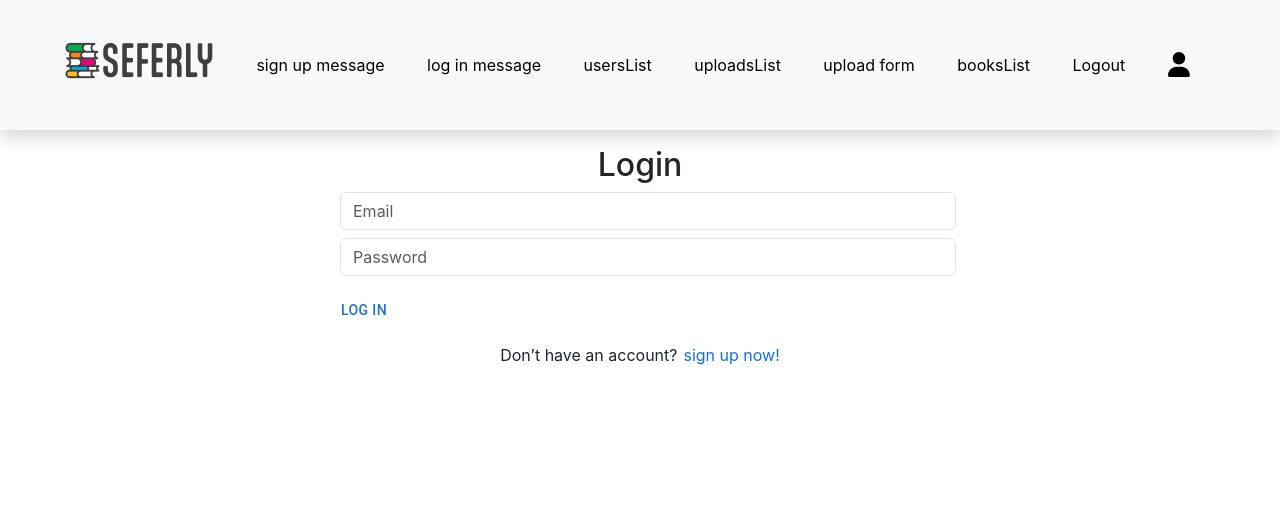
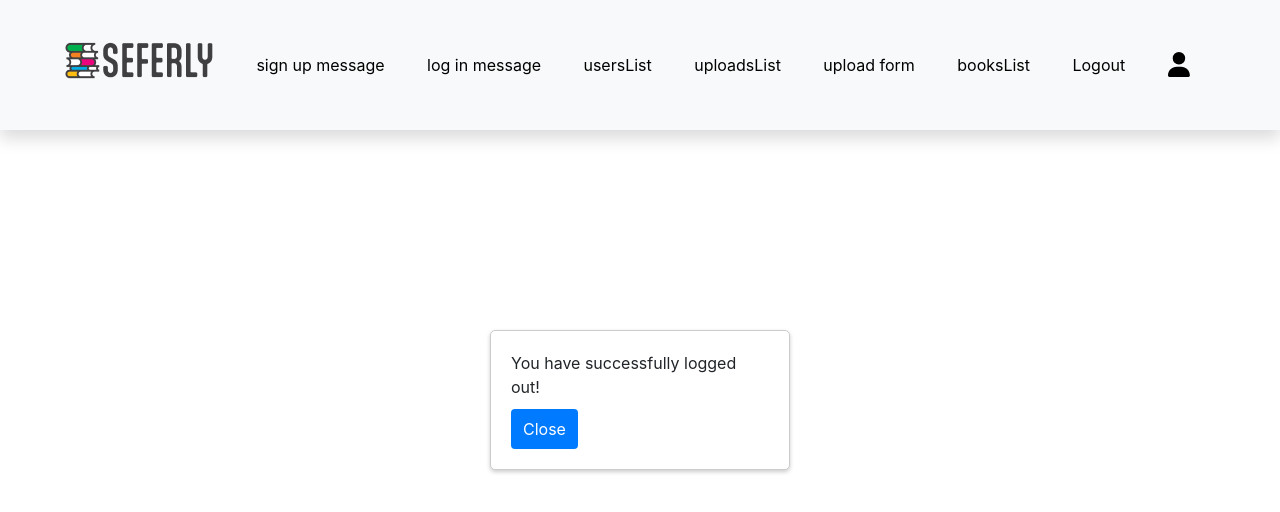
Before and after one commit to zigelbaum/seferly-front, a React (Create React App) app: page /logout in a window 1280 px wide. Before the commit this address led to /login. Shown: the top 512 px of the page. Built offline with nearby package versions, Linux system fonts and the light colour scheme; the HTML template or start-up script is replaced by a standard one.

Commit message:
popup for logout

```diff
--- /dev/null
+++ b/src/comps/login_comps/logout.css
@@ -0,0 +1,25 @@
+.popup {
+    position: fixed;
+    top: 50%;
+    left: 50%;
+    transform: translate(-50%, -50%);
+    width: 300px;
+    padding: 20px;
+    background-color: #ffffff;
+    border: 1px solid #ccc;
+    border-radius: 5px;
+    box-shadow: 0 2px 4px rgba(0, 0, 0, 0.2);
+  }
+
+  .popup p {
+    margin-bottom: 10px;
+  }
+
+  .popup button {
+    padding: 8px 12px;
+    background-color: #007bff;
+    color: #ffffff;
+    border: none;
+    border-radius: 4px;
+    cursor: pointer;
+  }
--- a/src/comps/login_comps/logout.js
+++ b/src/comps/login_comps/logout.js
@@ -1,11 +1,13 @@
-import React, { useEffect,useContext } from 'react'
+import React, { useState,useEffect,useContext } from 'react'
 import { UserContext } from '../../App';
 import { useNavigate } from 'react-router-dom';
 import { TOKEN_NAME } from '../../services/service';
 import { toast } from 'react-toastify';
 import { ToastContainer } from 'react-bootstrap';
+import "./logout.css"
 
 const Logout = () => {
+    const [showPopup, setShowPopup] = useState(false);
     const nav = useNavigate();
     const {isLogedIn,setLogedIn} = useContext(UserContext);
 
@@ -16,11 +18,23 @@ const Logout = () => {
 
         setLogedIn(false);
         localStorage.removeItem(TOKEN_NAME);
-        nav('/login')
+        setShowPopup(true)
+        // nav('/login')
 
     }
+    const handlePopupClose = () => {
+        setShowPopup(false);
+        nav('/login')
+      };
     return (
-        <div></div>
+        <div>
+            {showPopup && (
+        <div className="popup">
+          <p>You have successfully logged out!</p>
+          <button onClick={handlePopupClose}>Close</button>
+        </div>
+      )}
+        </div>
     )
 }
 
```
